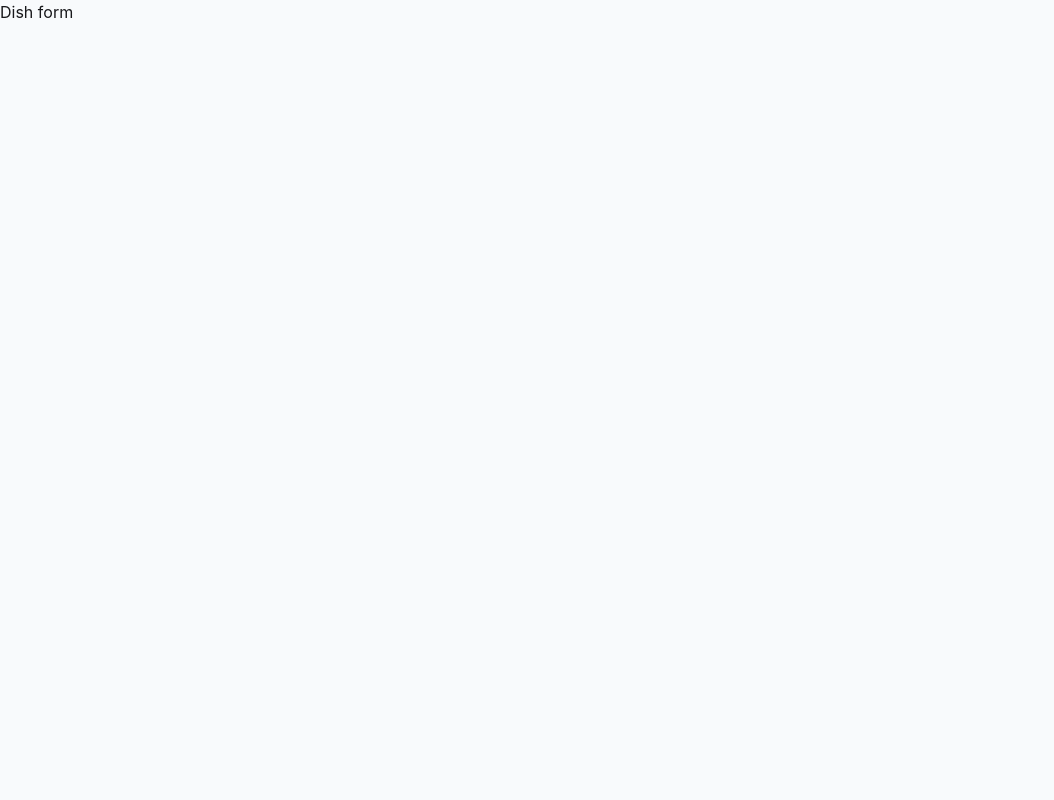
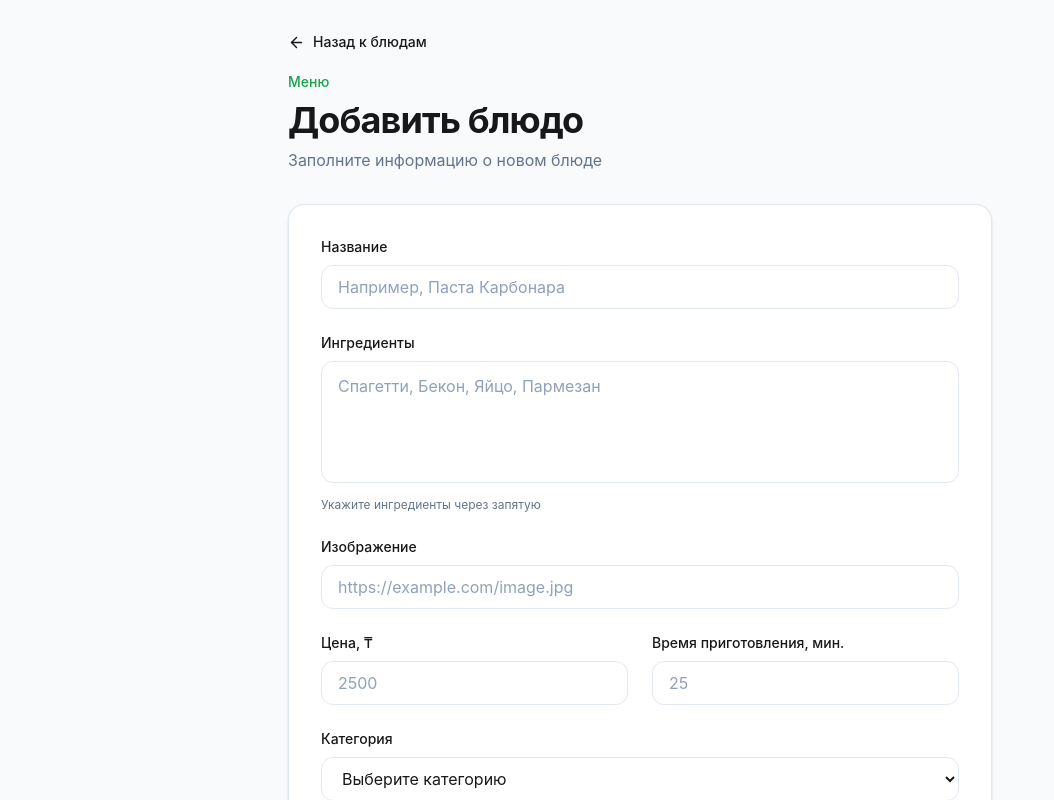
Before and after one commit to TeGaLeX15/dishes-app, a React (Vite) app: page /dishes/new in a window 1280 px wide. Shown: the top 800 px of the page, without its empty margins (0-1054 px from the left). Built offline with nearby package versions, Linux system fonts and the light colour scheme.

Commit message:
feat: add dish form validation

```diff
--- a/src/pages/DishFormPage.tsx
+++ b/src/pages/DishFormPage.tsx
@@ -1,6 +1,238 @@
 // pages/DishFormPage.tsx
+import { ArrowLeft } from "lucide-react";
+import { useForm } from "react-hook-form";
+import { Link } from "react-router-dom";
+import { zodResolver } from "@hookform/resolvers/zod";
+
+import {
+  dishSchema,
+  type DishFormSchema,
+} from "../schemas/dish.schema";
+
 const DishFormPage = () => {
-  return <h1>Dish form</h1>;
+  const {
+    register,
+    handleSubmit,
+    formState: { errors },
+  } = useForm<DishFormSchema>({
+    resolver: zodResolver(dishSchema),
+    defaultValues: {
+      name: "",
+      ingredients: "",
+      image: "",
+      price: undefined,
+      cookingTime: undefined,
+      category: "",
+    },
+  });
+
+  const onSubmit = (data: DishFormSchema) => {
+    console.log(data);
+  };
+
+  return (
+    <main className="mx-auto w-full max-w-3xl px-4 py-8 sm:px-6 lg:px-8">
+      <div className="mb-8">
+        <Link
+          to="/dishes"
+          className="mb-5 inline-flex items-center gap-2 text-sm font-medium text-muted transition-colors hover:text-foreground"
+        >
+          <ArrowLeft size={17} />
+          Назад к блюдам
+        </Link>
+
+        <p className="mb-2 text-sm font-medium text-primary">
+          Меню
+        </p>
+
+        <h1 className="text-3xl font-bold tracking-tight sm:text-4xl">
+          Добавить блюдо
+        </h1>
+
+        <p className="mt-2 text-muted">
+          Заполните информацию о новом блюде
+        </p>
+      </div>
+
+      <form
+        onSubmit={handleSubmit(onSubmit)}
+        className="rounded-2xl border border-border bg-white p-6 shadow-sm sm:p-8"
+      >
+        <div className="space-y-6">
+          <div>
+            <label
+              htmlFor="name"
+              className="mb-2 block text-sm font-medium"
+            >
+              Название
+            </label>
+
+            <input
+              id="name"
+              type="text"
+              placeholder="Например, Паста Карбонара"
+              {...register("name")}
+              className="h-11 w-full rounded-xl border border-border bg-white px-4 text-sm outline-none transition-colors placeholder:text-slate-400 focus:border-primary"
+            />
+
+            {errors.name && (
+              <p className="mt-2 text-sm text-red-600">
+                {errors.name.message}
+              </p>
+            )}
+          </div>
+
+          <div>
+            <label
+              htmlFor="ingredients"
+              className="mb-2 block text-sm font-medium"
+            >
+              Ингредиенты
+            </label>
+
+            <textarea
+              id="ingredients"
+              rows={4}
+              placeholder="Спагетти, Бекон, Яйцо, Пармезан"
+              {...register("ingredients")}
+              className="w-full resize-none rounded-xl border border-border bg-white px-4 py-3 text-sm outline-none transition-colors placeholder:text-slate-400 focus:border-primary"
+            />
+
+            <p className="mt-2 text-xs text-muted">
+              Укажите ингредиенты через запятую
+            </p>
+
+            {errors.ingredients && (
+              <p className="mt-2 text-sm text-red-600">
+                {errors.ingredients.message}
+              </p>
+            )}
+          </div>
+
+          <div>
+            <label
+              htmlFor="image"
+              className="mb-2 block text-sm font-medium"
+            >
+              Изображение
+            </label>
+
+            <input
+              id="image"
+              type="url"
+              placeholder="https://example.com/image.jpg"
+              {...register("image")}
+              className="h-11 w-full rounded-xl border border-border bg-white px-4 text-sm outline-none transition-colors placeholder:text-slate-400 focus:border-primary"
+            />
+
+            {errors.image && (
+              <p className="mt-2 text-sm text-red-600">
+                {errors.image.message}
+              </p>
+            )}
+          </div>
+
+          <div className="grid gap-6 sm:grid-cols-2">
+            <div>
+              <label
+                htmlFor="price"
+                className="mb-2 block text-sm font-medium"
+              >
+                Цена, ₸
+              </label>
+
+              <input
+                id="price"
+                type="number"
+                min="1"
+                placeholder="2500"
+                {...register("price", {
+                  valueAsNumber: true,
+                })}
+                className="h-11 w-full rounded-xl border border-border bg-white px-4 text-sm outline-none transition-colors placeholder:text-slate-400 focus:border-primary"
+              />
+
+              {errors.price && (
+                <p className="mt-2 text-sm text-red-600">
+                  {errors.price.message}
+                </p>
+              )}
+            </div>
+
+            <div>
+              <label
+                htmlFor="cookingTime"
+                className="mb-2 block text-sm font-medium"
+              >
+                Время приготовления, мин.
+              </label>
+
+              <input
+                id="cookingTime"
+                type="number"
+                min="1"
+                placeholder="25"
+                {...register("cookingTime", {
+                  valueAsNumber: true,
+                })}
+                className="h-11 w-full rounded-xl border border-border bg-white px-4 text-sm outline-none transition-colors placeholder:text-slate-400 focus:border-primary"
+              />
+
+              {errors.cookingTime && (
+                <p className="mt-2 text-sm text-red-600">
+                  {errors.cookingTime.message}
+                </p>
+              )}
+            </div>
+          </div>
+
+          <div>
+            <label
+              htmlFor="category"
+              className="mb-2 block text-sm font-medium"
+            >
+              Категория
+            </label>
+
+            <select
+              id="category"
+              {...register("category")}
+              className="h-11 w-full rounded-xl border border-border bg-white px-4 text-sm outline-none transition-colors focus:border-primary"
+            >
+              <option value="">Выберите категорию</option>
+              <option value="Паста">Паста</option>
+              <option value="Пицца">Пицца</option>
+              <option value="Салаты">Салаты</option>
+              <option value="Супы">Супы</option>
+              <option value="Десерты">Десерты</option>
+            </select>
+
+            {errors.category && (
+              <p className="mt-2 text-sm text-red-600">
+                {errors.category.message}
+              </p>
+            )}
+          </div>
+        </div>
+
+        <div className="mt-8 flex flex-col-reverse gap-3 border-t border-border pt-6 sm:flex-row sm:justify-end">
+          <Link
+            to="/dishes"
+            className="inline-flex h-11 items-center justify-center rounded-xl border border-border px-5 text-sm font-semibold transition-colors hover:bg-slate-50"
+          >
+            Отмена
+          </Link>
+
+          <button
+            type="submit"
+            className="inline-flex h-11 items-center justify-center rounded-xl bg-primary px-5 text-sm font-semibold text-white transition-colors hover:bg-primary-hover"
+          >
+            Сохранить блюдо
+          </button>
+        </div>
+      </form>
+    </main>
+  );
 };
 
 export default DishFormPage;
--- a/src/schemas/dish.schema.ts
+++ b/src/schemas/dish.schema.ts
@@ -0,0 +1,39 @@
+// schemas/dish.schema.ts
+import { z } from "zod";
+
+export const dishSchema = z.object({
+  name: z
+    .string()
+    .trim()
+    .min(2, "Название должно содержать минимум 2 символа"),
+
+  ingredients: z
+    .string()
+    .trim()
+    .min(2, "Укажите ингредиенты"),
+
+  image: z
+    .string()
+    .trim()
+    .url("Введите корректный URL изображения"),
+
+  price: z
+    .number({
+      error: "Введите цену",
+    })
+    .positive("Цена должна быть больше 0"),
+
+  cookingTime: z
+    .number({
+      error: "Введите время приготовления",
+    })
+    .int("Время должно быть целым числом")
+    .positive("Время должно быть больше 0"),
+
+  category: z
+    .string()
+    .trim()
+    .min(1, "Выберите категорию"),
+});
+
+export type DishFormSchema = z.infer<typeof dishSchema>;
```
